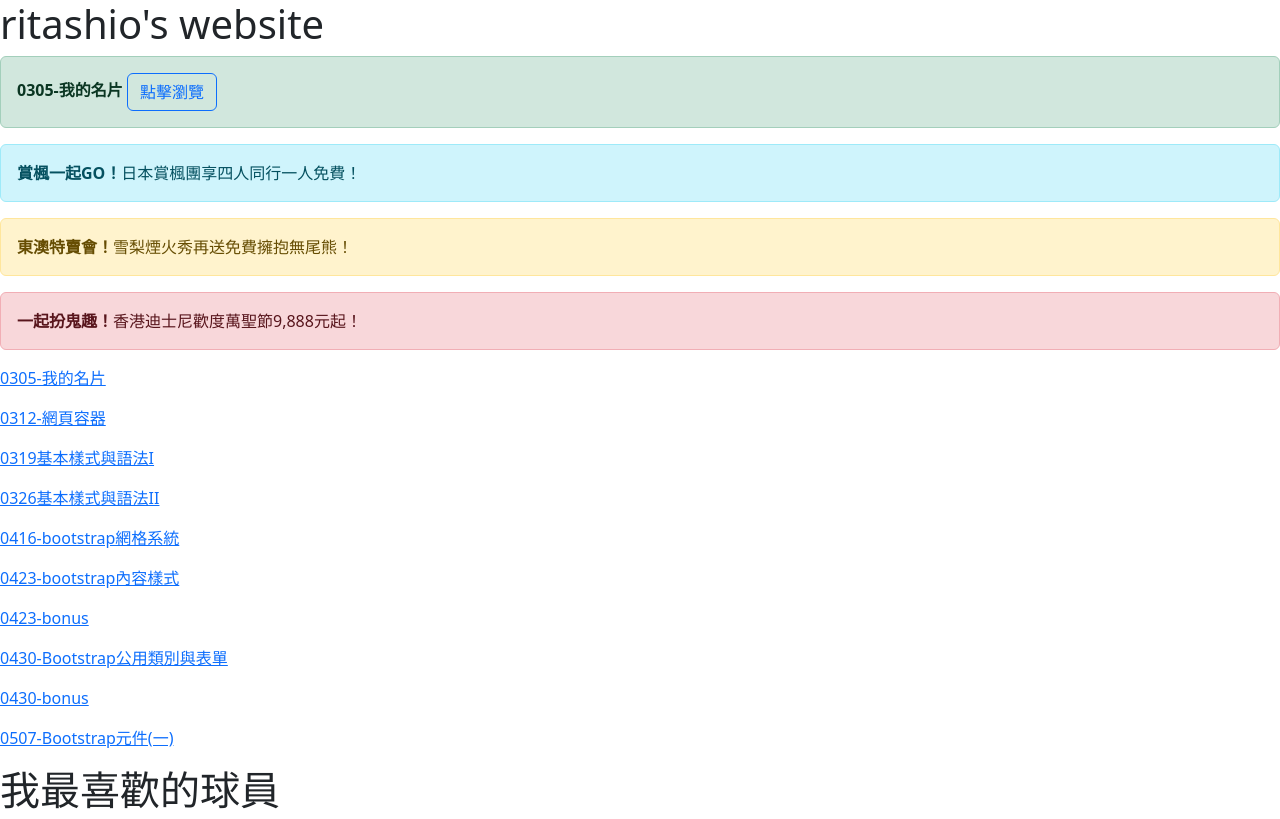
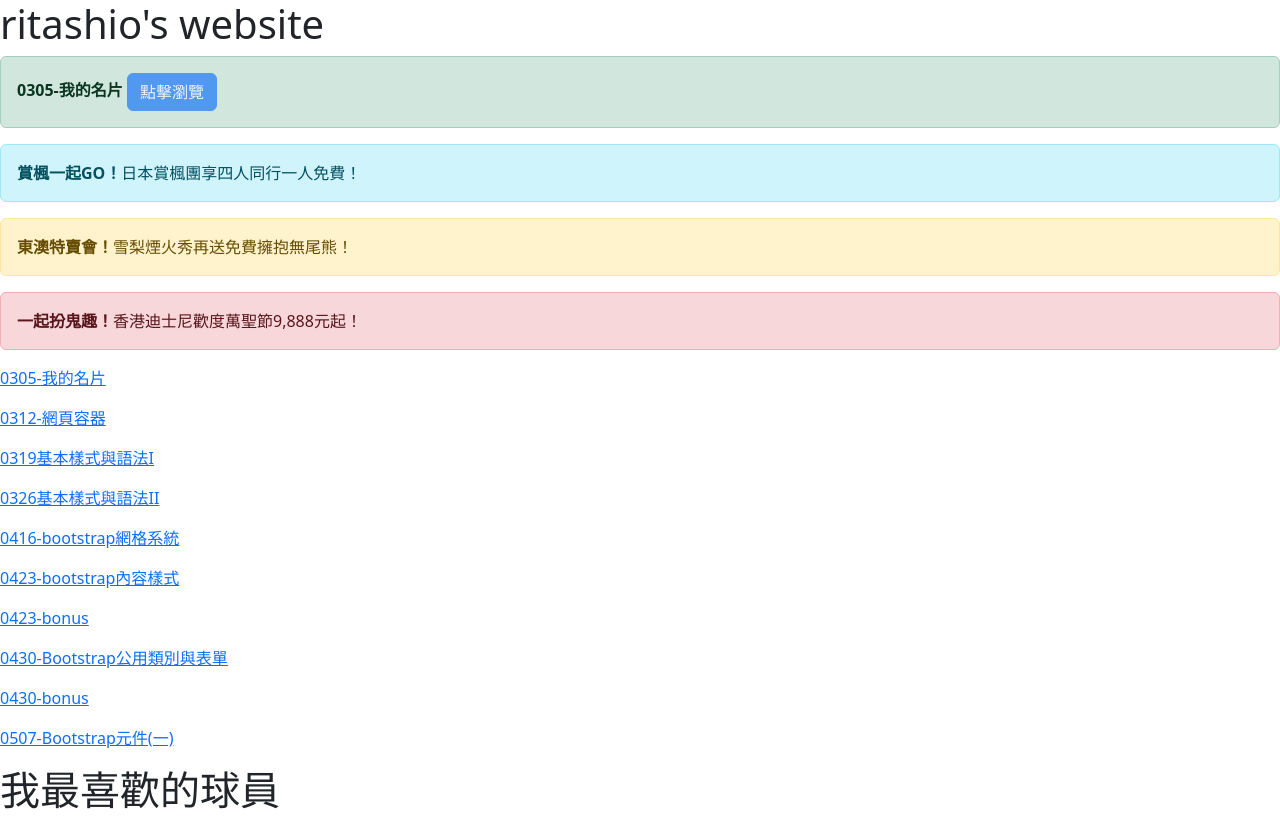
Before and after one commit to ritashio/ritashio.github.com, a plain HTML site: page index.html in a window 1280 px wide. Shown: the top 819 px of the page. Drawn offline with nearby package versions, Linux system fonts and the light colour scheme; grey boxes are pictures that could not be loaded.

Commit message:
Update index.html

```diff
--- a/index.html
+++ b/index.html
@@ -14,7 +14,7 @@
 
 	<div class="alert alert-success" role="alert">
   <strong>0305-我的名片</strong>
-		<button type="button" class="btn btn-outline-primary" href="0305/index.html">點擊瀏覽</button>
+		<a href="0305/index.html" class="btn btn-primary disabled" tabindex="-1" role="button" aria-disabled="true">點擊瀏覽</a>
 </div>
 <div class="alert alert-info" role="alert">
   <strong>賞楓一起GO！</strong>日本賞楓團享四人同行一人免費！
```
